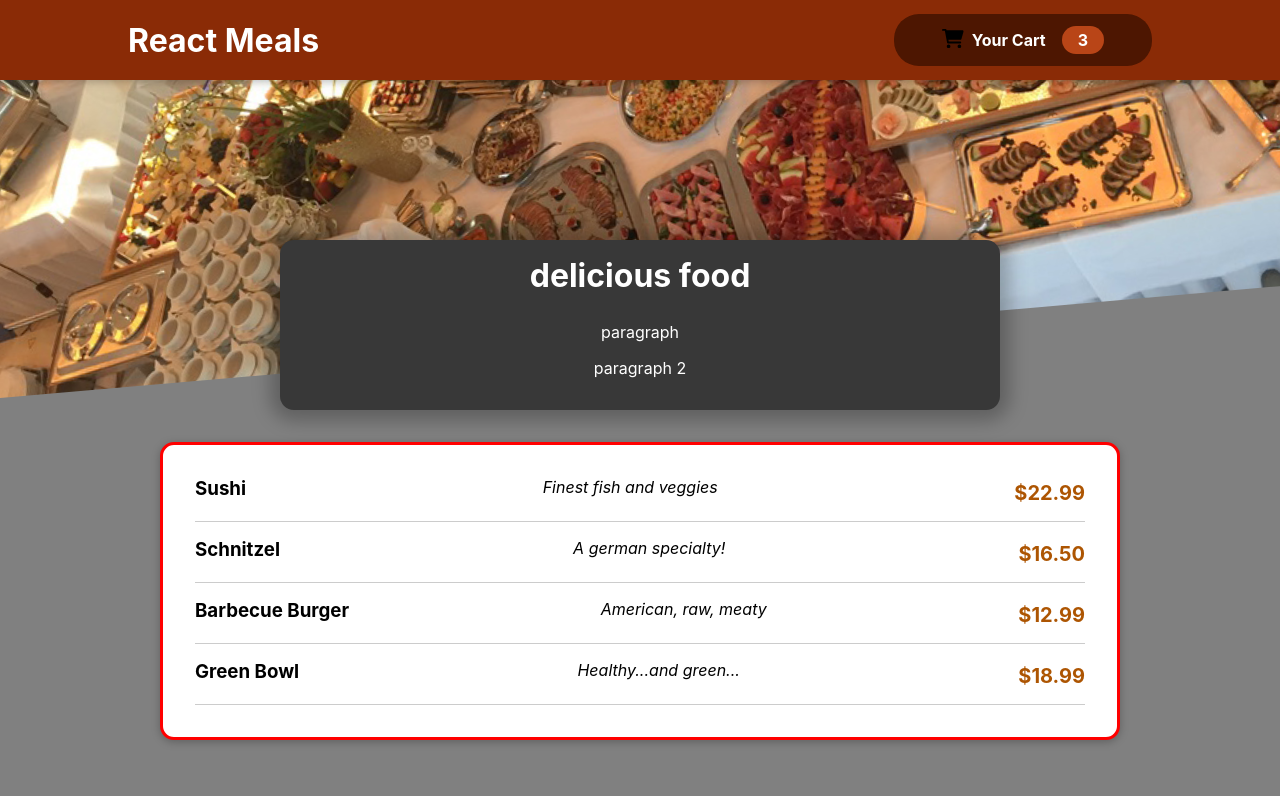
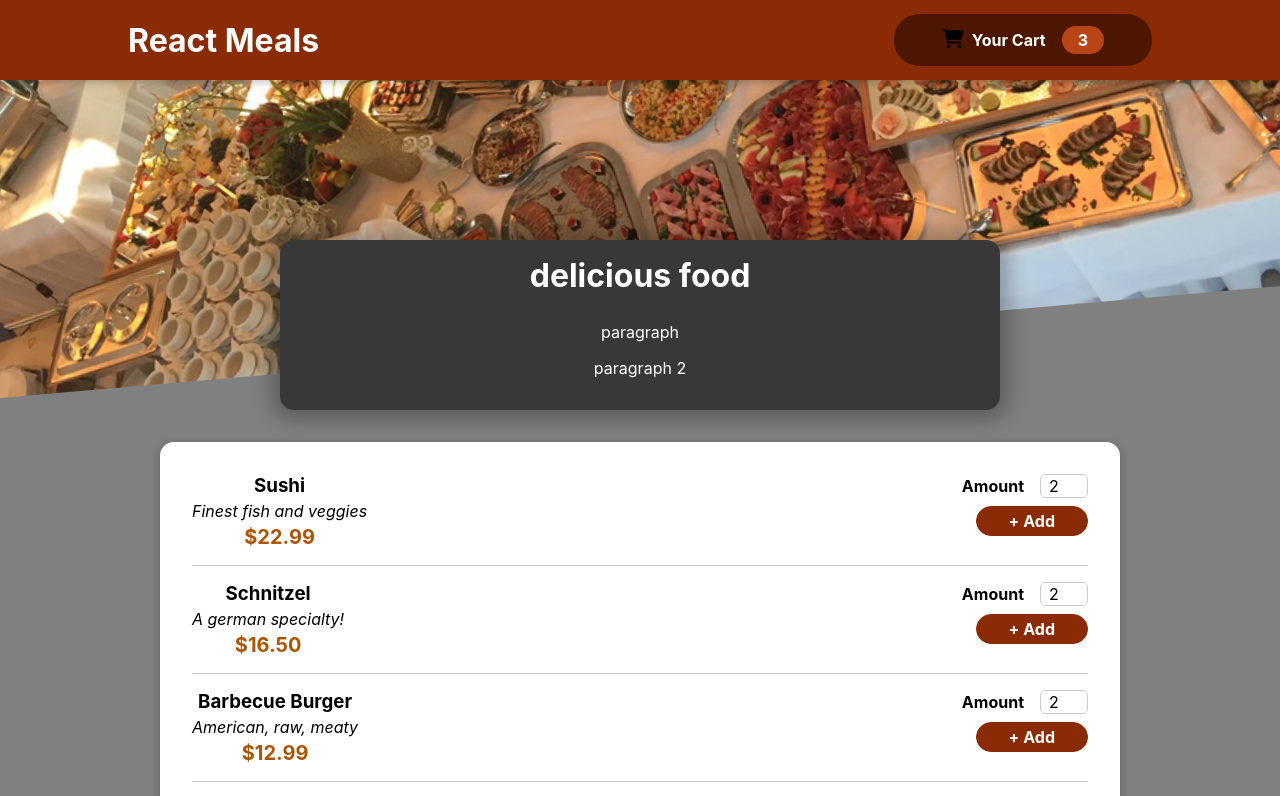
Before and after one commit to Raihan9797/web-prac, a React (Create React App) app in the folder frontend/my-app/: page / in a window 1280 px wide. Shown: the top 796 px of the page. Built offline with nearby package versions, Linux system fonts and the light colour scheme; the HTML template or start-up script is replaced by a standard one.

Commit message:
fixed styling added mealItemform

```diff
--- a/frontend/my-app/src/components/Meals/AvailableMeals.js
+++ b/frontend/my-app/src/components/Meals/AvailableMeals.js
@@ -1,6 +1,6 @@
-// import classes from './AvailableMeals.module.css';
+import classes from './AvailableMeals.module.css';
 import Card from '../UI/Card';
-import './AvailableMeals.css';
+// import './AvailableMeals.css';
 import MealItem from './MealItem/MealItem';
 
 
@@ -34,6 +34,7 @@
 function AvailableMeals(props) {
     const mealsList = DUMMY_MEALS.map(meal =>
       <MealItem
+        id={meal.id}
         key={meal.id}
         name={meal.name}
         description={meal.description}
@@ -41,12 +42,10 @@
       />
     );
 
-    // return <section className={classes.meals}>
-    return <section className='meals'>
+    // return <section className='meals'>
+    return <section className={classes.meals}>
       <Card>
-        <ul>
-            {mealsList}
-        </ul>
+        <ul>{mealsList}</ul>
       </Card>
     </section>
 
--- a/frontend/my-app/src/components/Meals/MealItem/MealItem.js
+++ b/frontend/my-app/src/components/Meals/MealItem/MealItem.js
@@ -1,15 +1,16 @@
 import './MealItem.css';
+import MealItemForm from './MealItemForm';
 
 function MealItem(props) {
     const price = `$${props.price.toFixed(2)}`;
-    return (<li>
-        <div className = 'meal'>
+    return (<li className = 'meal'>
+        <div>
             <h3>{props.name}</h3>
             <div className='description'>{props.description}</div>
             <div className='price'>{price}</div>
         </div>
         <div>
-
+            <MealItemForm id = {props.id}/>
         </div>
 
     </li>)
--- a/frontend/my-app/src/components/Meals/MealItem/MealItemForm.js
+++ b/frontend/my-app/src/components/Meals/MealItem/MealItemForm.js
@@ -0,0 +1,22 @@
+import Input from '../../UI/Input';
+import classes from './MealItemForm.module.css';
+
+function MealItemForm(props) {
+    return <form className = {classes.form}>
+        <Input
+         label = "Amount"
+         input = {{
+            id: 'amount_' + props.id,
+            type: 'number',
+            min: 1,
+            max: 5,
+            step: 1,
+            defaultValue: 2
+         }}
+        />
+        <button>+ Add</button>
+    </form>
+
+};
+
+export default MealItemForm;
--- /dev/null
+++ b/frontend/my-app/src/components/Meals/MealItem/MealItemForm.module.css
@@ -0,0 +1,20 @@
+.form {
+  text-align: right;
+}
+
+.form button {
+  font: inherit;
+  cursor: pointer;
+  background-color: #8a2b06;
+  border: 1px solid #8a2b06;
+  color: white;
+  padding: 0.25rem 2rem;
+  border-radius: 20px;
+  font-weight: bold;
+}
+
+.form button:hover,
+.form button:active {
+  background-color: #641e03;
+  border-color: #641e03;
+}
--- a/frontend/my-app/src/components/UI/Card.module.css
+++ b/frontend/my-app/src/components/UI/Card.module.css
@@ -3,5 +3,5 @@
   box-shadow: 0 2px 8px rgba(0, 0, 0, 0.25);
   border-radius: 14px;
   background-color: white;
-  border: solid red;
+  /*border: solid red;*/
 }
--- /dev/null
+++ b/frontend/my-app/src/components/UI/Input.js
@@ -0,0 +1,15 @@
+import classes from './Input.module.css';
+
+
+// spread all the props from the parent component into the input
+// eg when you use type = 'number' you can add the other params eg max, min
+function Input(props) {
+    return <div className = {classes.input}>
+        <label htmlFor={props.input.id}>{props.label}</label>
+        <input {...props.input}></input>
+
+    </div>
+
+};
+
+export default Input;
--- /dev/null
+++ b/frontend/my-app/src/components/UI/Input.module.css
@@ -0,0 +1,18 @@
+.input {
+  display: flex;
+  align-items: center;
+  margin-bottom: 0.5rem;
+}
+
+.input label {
+  font-weight: bold;
+  margin-right: 1rem;
+}
+
+.input input {
+  width: 3rem;
+  border-radius: 5px;
+  border: 1px solid #ccc;
+  font: inherit;
+  padding-left: 0.5rem;
+}
```
Also changed, not shown: frontend/my-app/src/components/Meals/MealItem/MealItemForm.css (deleted), frontend/my-app/src/components/Meals/Meals.css (deleted), 1 other file (tests, documents, lock files or other folders).
